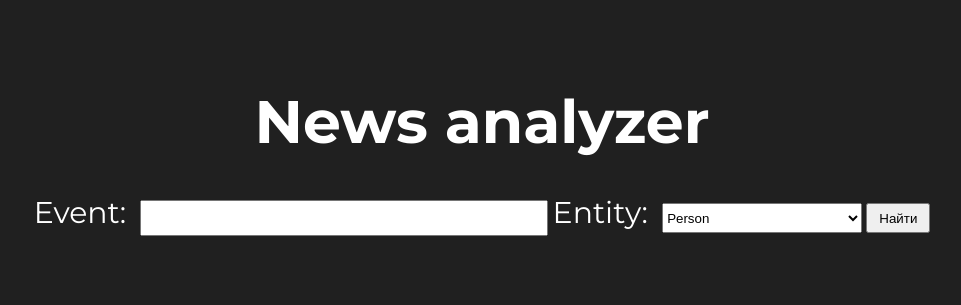
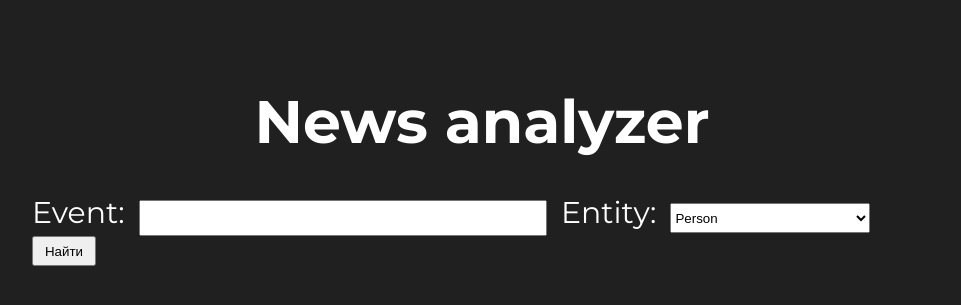
Before and after one commit to hsse-mipt/Application_for_ML_model, a Django app: page / in a window 1280 px wide. Shown: the part 152-457 px from the top of the page, without its empty margins (158-1119 px from the left). Run offline with Django 4.2, Linux system fonts and the light colour scheme.

Commit message:
added margin-left to entities

```diff
--- a/static/front/blocks/header/__entity/_start/header__entity_start.css
+++ b/static/front/blocks/header/__entity/_start/header__entity_start.css
@@ -2,4 +2,5 @@
     font-size: 30px;
     line-height: 1.12;
     margin-right: 10px;
+    margin-left: 10px;
 }
```
